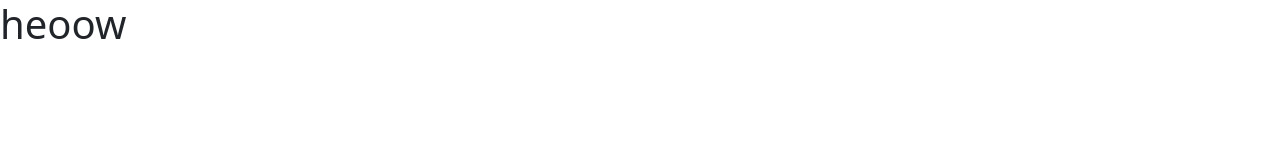
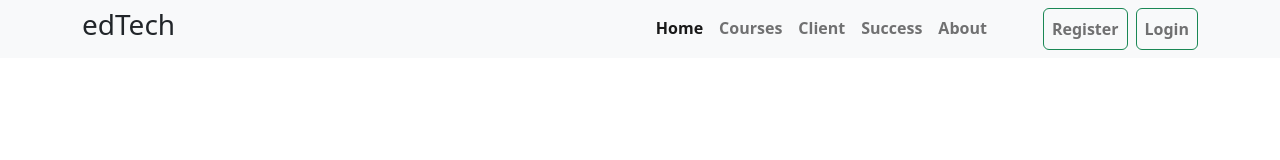
Before and after one commit to Shah-Md-Jihan/edTech, a plain HTML site: page index.html in a window 1280 px wide. Drawn offline with nearby package versions, Linux system fonts and the light colour scheme.

Commit message:
navigation bar added

```diff
--- a/index.html
+++ b/index.html
@@ -14,7 +14,50 @@
 </head>
 
 <body>
-    <h1>heoow</h1>
+    <!-- header section start -->
+    <header>
+        <!-- navigation bar start -->
+        <nav class="navbar navbar-expand-lg bg-light">
+            <div class="container">
+                <h3>edTech</h3>
+                <button class="navbar-toggler" type="button" data-bs-toggle="collapse"
+                    data-bs-target="#navbarNavDropdown" aria-controls="navbarNavDropdown" aria-expanded="false"
+                    aria-label="Toggle navigation">
+                    <span class="navbar-toggler-icon"></span>
+                </button>
+                <div class="collapse navbar-collapse" id="navbarNavDropdown">
+                    <ul class="navbar-nav ms-auto">
+                        <li class="nav-item">
+                            <a class="nav-link active fw-semibold" aria-current="page" href="#">Home</a>
+                        </li>
+                        <li class="nav-item">
+                            <a class="nav-link lk_hover fw-semibold" href="#">Courses</a>
+                        </li>
+                        <li class="nav-item">
+                            <a class="nav-link lk_hover fw-semibold" href="#">Client</a>
+                        </li>
+                        <li class="nav-item">
+                            <a class="nav-link lk_hover fw-semibold" href="#">Success</a>
+                        </li>
+                        <li class="nav-item">
+                            <a class="nav-link lk_hover fw-semibold" href="#">About</a>
+                        </li>
+                        <li class="nav-item ms-5">
+                            <a class="nav-link btn btn-outline-success btn_hover fw-semibold" href="#">Register</a>
+                        </li>
+                        <li class="nav-item ms-2">
+                            <a class="nav-link btn btn-outline-success btn_hover fw-semibold" href="#">Login</a>
+                        </li>
+                    </ul>
+                </div>
+            </div>
+        </nav>
+        <!-- navigation bar end -->
+    </header>
+    <!-- header section end -->
+
+
+    <!-- bootstrap js link -->
     <script src="https://cdn.jsdelivr.net/npm/bootstrap@5.2.0/dist/js/bootstrap.bundle.min.js"
         integrity="sha384-A3rJD856KowSb7dwlZdYEkO39Gagi7vIsF0jrRAoQmDKKtQBHUuLZ9AsSv4jD4Xa"
         crossorigin="anonymous"></script>
--- a/style.css
+++ b/style.css
@@ -0,0 +1,8 @@
+/* navigation section */
+.btn_hover:hover {
+    color: #fff;
+}
+
+.lk_hover:hover {
+    color: #dc3545;
+}
```
